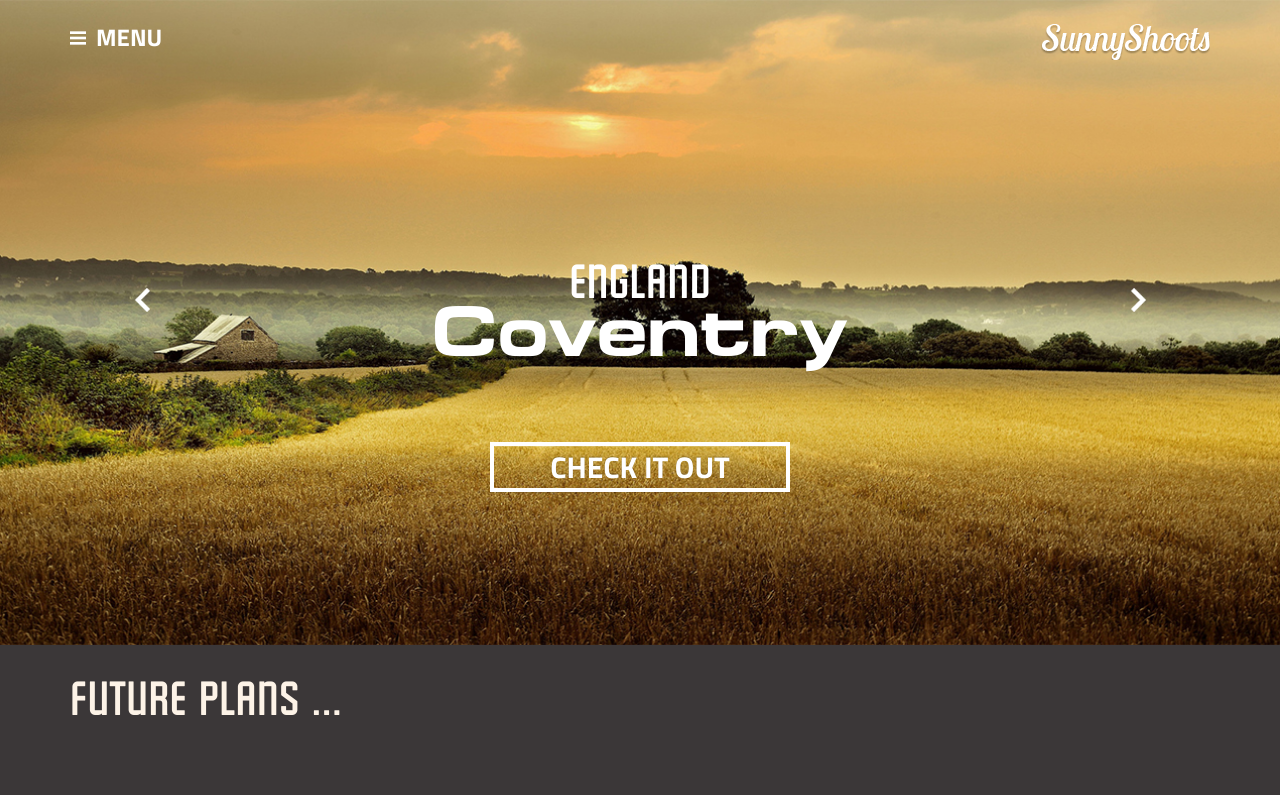
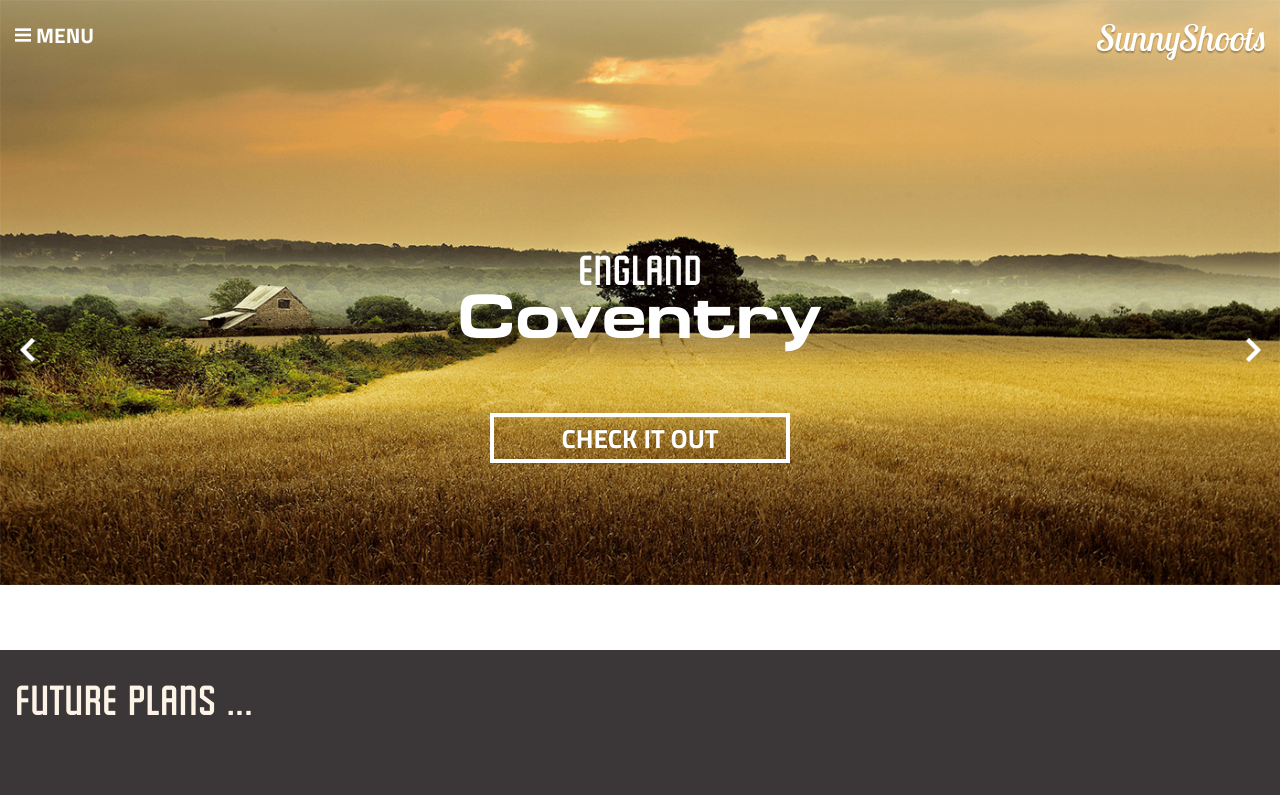
Before and after one commit to Sunny95DMU/CTEC3905_Web_Development_Assignment, a plain HTML site: page index.html in a window 1280 px wide. Shown: the top 795 px of the page. Drawn offline with Linux system fonts and the light colour scheme.

Commit message:
the entire structure for the first section was not correct so needed rearranging, and updated report

```diff
--- a/css/style.css
+++ b/css/style.css
@@ -1,3 +1,7 @@
+body {
+
+}
+
 h1 {
   font-family: 'MicroExtendFLF-Bold';
 }
@@ -16,116 +20,126 @@
 
 footer a {
   font-family: 'Museo300';
-  font-size: 18px;
+  font-size: 1.125em;
 }
 
-footer .small, footer p a {
+footer .small {
   font-family: 'TitilliumWeb-Light';
-  font-size: 18px;
+  font-size: 1.125em;
+}
+
+footer p a {
+  font-family: 'TitilliumWeb-Light';
+  font-size: 1em;
 }
 
 /* End of Font Family Setup */
 
-
-.jumbotron.one{
-  padding-top: 0px;
-  padding-bottom: 0px;
-  margin-bottom: 0px;
-  background: url(../images/carousel_background/England_Carousel.jpg) no-repeat 50% top fixed;
-  background-size: cover;
+.container {
+  width: 100%;
 }
 
-.jumbotron.one header {
+.main.container {
+  padding: 0;
+  border-radius: 0;
+}
+
+.header.container {
+  padding: 0;
+  background: url(../images/carousel_background/England_Carousel.jpg) no-repeat fixed;
+  background-size: 100% auto;
+  background-position: top;
+}
+
+/* End of Container */
+
+.header.container .container.one {
+  position: fixed;
   margin-top: 20px;
 }
 
-.jumbotron.one header .logo {
+.header.container .container.one .logo {
   text-indent: -9999px;
   width: 169px;
   height: 40px;
   background: url(../images/thumbnails/logo.png) no-repeat;
 }
 
-.jumbotron.one header .open.menuHandler #menu {
-  font-size: 24px;
-  margin-left: 10px;
-  color: #fff;
+.header.container .container.one #menu {
+    font-size: 1.5em;
+    margin-left: 5px;
+    color: #fff;
 }
 
-.jumbotron.one header .open.menuHandler .icon-menu {
-  background: url(../images/icons/iconmonstr-menu-1-16.png) no-repeat;
+.header.container .container.one .icon-menu {
+  text-indent: -9999px;
   width: 16px;
   height: 16px;
+  background: url(../images/icons/iconmonstr-menu-1-16.png) no-repeat;
+  background-size: 16px 16px;
   display: inline-block;
 }
 
-.jumbotron.two {
-  padding-top: 0px;
-  padding-bottom: 0px;
-  margin-bottom: 0px;
-  background: inherit;
-}
+/* End of Header */
 
-.jumbotron.two .page-header,  .jumbotron.two .page-header h3, .jumbotron.two .page-header h1 {
+.header.container .container.two .page-header {
   margin-top: 0px;
   margin-bottom: 0px;
   padding-bottom: 0px;
   border-bottom: none;
 }
 
-.jumbotron.two .page-header h3 {
+.header.container .container.two h3 {
   margin-top: 20%;
-  margin-bottom: -20px;
-  font-size: 48px;
+  margin-bottom: -15px;
+  font-size: 3em;
   color: #fff;
 }
 
-.jumbotron.two .page-header h1 {
-  font-size: 72px;
+.header.container .container.two h1 {
+  margin-top: 0px;
+  margin-bottom: 0px;
+  font-size: 4.5em;
   color: #fff;
 }
 
-.jumbotron.two button {
+.header.container .container.two button {
   font-family: 'TitilliumWeb-Bold';
-  margin-top: 7%;
+  font-size: 1.875em;
+  margin-top: 5%;
   margin-bottom: 15%;
+  padding: 10 30;
   width: 300px;
   height: 50px;
+  background: inherit;
   border: 4px solid #fff;
-  background: inherit;
+  border-radius: 0;
+  line-height: 0;
 }
 
-.jumbotron.two .btn-lg, .btn-group-lg > .btn {
-  padding: 10px 50px;
-  font-size: 30px;
-  line-height: 0px;
-  border-radius: 0px;
+.header.container .container.two .icon-left-arrow, .header.container .container.two .icon-right-arrow {
+    margin-top: -25%;
 }
 
-.jumbotron.two .left-arrow, .jumbotron.two .right-arrow {
-  margin-top: -35%;
+.header.container .container.two .icon-left-arrow {
+  text-indent: -9999px;
+  float: left;
+  width: 24px;
+  height: 24px;
+  background: url(../images/misc/left_arrow.png) no-repeat;
+  background-size: 24px 24px;
 }
 
-.jumbotron.two .left-arrow {
-  display: inline-block;
+.header.container .container.two .icon-right-arrow {
   text-indent: -9999px;
-  background: url(../images/misc/left_arrow.png) no-repeat;
-  background-size: 24px 24px;
+  float: right;
   width: 24px;
   height: 24px;
+  background: url(../images/misc/right_arrow.png) no-repeat;
+  background-size: 24px 24px;
 }
 
-.jumbotron.two .right-arrow {
-  display: inline-block;
-  text-indent: -9999px;
-  background: url(../images/misc/right_arrow.png) no-repeat;
-  background-size: 24px 24px;
-  width: 24px;
-  height: 24px;
-}
-
-/* End of Jumbotron One and Two */
-
+/* End of Header Container Section */
 
 .Plans {
   background-color: #3b3738;
@@ -135,7 +149,7 @@
 .Plans h2 {
   margin-top: 30px;
   margin-bottom: 0px;
-  font-size: 48px;
+  font-size: 3em;
 }
 
 .Plans p {
@@ -186,5 +200,6 @@
 }
 
 .Plans p {
-  font-size: 30px;
+  margin-top: 20px;
+  font-size: 1.875em;
 }
--- a/index.html
+++ b/index.html
@@ -20,14 +20,11 @@
 
 <body>
 
-  <main class="main">
+  <main class="main container">
 
+   <section class="header container">
 
-    <section class="jumbotron one">
-
-    <section class="container">
-
-      <header>
+    <header class="container one">
 
       <a class="open menuHandler" href="#"><section class="icon-menu"></section><span id="menu">MENU</span></a>
       <a class="pull-right" href="#"><section class="logo"></section></a>
@@ -111,12 +108,13 @@
 
      </nav> <!-- end of navigation bar -->
 
-      </header>
+    </header> <!-- end of container one -->
 
+    <section class="container two text-center">
 
-      <section class="jumbotron two text-center">
+     <header id="Carousel" class="carousel slide">
 
-       <div class="active page-header">
+      <div class="active page-header page-header-england">
 
        <h3>England</h3>
        <h1>Coventry</h1>
@@ -124,7 +122,7 @@
 
       </div>
 
-       <div class="hidden page-header">
+      <div class="hidden page-header page-header-hongkong">
 
        <h3>Asia</h3>
        <h1>Hong Kong</h1>
@@ -132,13 +130,14 @@
 
       </div>
 
-       <section class="icon-left-arrow"><a class="left-arrow pull-left">left arrow</a></section>
-       <section class="icon-right-arrow"><a class="right-arrow pull-right">right arrow</a></section>
+     </header>
 
-      </section> <!-- end of jumbotron two -->
+     <section class="icon-left-arrow"><a>left arrow</a></section>
+     <section class="icon-right-arrow"><a>right arrow</a></section>
 
-    </section> <!-- end of container -->
-   </section> <!-- end of jumbotron one -->
+    </section> <!-- end of container two -->
+
+   </section> <!-- end of header container -->
 
 
    <section class="Plans">
@@ -267,8 +266,8 @@
 
      <section class="row">
 
-      <a class="pull-left" href="#" class="btn instagram"><span class="social-sprite instagram">&nbsp;</span>Check out my Instagram</a>
-      <p class="text-center small copyright">&copy; Copyright <strong><a href="#">SunnyShoots</a></strong> 2016</p>
+      <a href="#" class="btn instagram"><span class="social-sprite instagram">&nbsp;</span>Check out my Instagram</a>
+      <p class="small copyright">&copy; Copyright <strong><a href="#">SunnyShoots</a></strong> 2016</p>
 
      </section>
 
```
Lines whose indentation alone changed are shown as unchanged.
